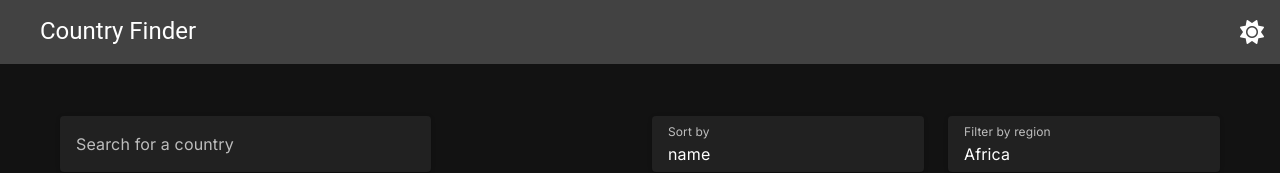
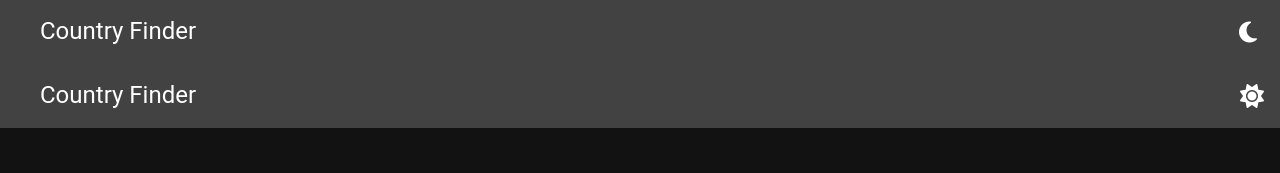
Before and after one commit to deepakkumardewani/country-finder, a Vue app: page / in a window 1280 px wide. Shown: the top 173 px of the page. Built offline with nearby package versions, Linux system fonts and the light colour scheme.

Commit message:
ADD: layout, header, countrycard and themebutton component

```diff
--- a/src/App.vue
+++ b/src/App.vue
@@ -1,10 +1,12 @@
 <script setup>
-import Home from "./components/Home.vue";
+import Layout from "./components/Layout.vue";
+import TheHeader from "./components/TheHeader.vue";
 </script>
 
 <template>
   <v-app dark>
-    <Home />
+    <TheHeader />
+    <Layout />
   </v-app>
 </template>
 
--- /dev/null
+++ b/src/components/CountryCard.vue
@@ -0,0 +1,40 @@
+<script setup>
+defineProps(["countries", "showDetails"]);
+</script>
+<template>
+  <v-card
+    v-for="(country, index) in countries"
+    :key="index"
+    class="my-3 bg-elementBg md:tw-w-[300px] tw-w-[400px]"
+    height="350"
+    :ripple="false"
+    @click="showDetails(country)"
+  >
+    <v-img
+      height="200"
+      :src="country.flag"
+      cover
+      class="text-white tw-border-b tw-border-gray-200"
+    ></v-img>
+    <v-card-text class="bg-elementBg">
+      <div class="mb-3 text-h6">
+        <b>{{ country.name }}</b>
+      </div>
+      <div>
+        <b>Population:</b>
+        {{
+          country.population.toLocaleString(undefined, {
+            minimumFractionDigits: 2,
+          })
+        }}
+      </div>
+      <div><b>Region:</b> {{ country.region }}</div>
+      <div>
+        <b>Capital:</b>
+        {{ country.capital ? country.capital : "Unknown" }}
+      </div>
+    </v-card-text>
+  </v-card>
+</template>
+
+<style lang="scss" scoped></style>
--- /dev/null
+++ b/src/components/Layout.vue
@@ -0,0 +1,11 @@
+<script setup>
+import Home from "./Home.vue";
+</script>
+
+<template>
+  <div>
+    <Home />
+  </div>
+</template>
+
+<style lang="scss" scoped></style>
--- /dev/null
+++ b/src/components/TheHeader.vue
@@ -0,0 +1,14 @@
+<script setup>
+import ThemeButton from "./ThemeButton.vue";
+</script>
+<template>
+  <div>
+    <v-toolbar dark elevation="6" class="bg-elementBg">
+      <v-toolbar-title class="ml-10 text-h5">Country Finder</v-toolbar-title>
+      <v-spacer></v-spacer>
+      <ThemeButton class="mx-2" />
+    </v-toolbar>
+  </div>
+</template>
+
+<style lang="scss" scoped></style>
--- /dev/null
+++ b/src/components/ThemeButton.vue
@@ -0,0 +1,20 @@
+<template>
+  <div>
+    <v-btn icon @click="toggleTheme">
+      <v-icon>{{
+        theme.global.name.value === "dark"
+          ? "fa-solid fa-moon"
+          : "fa-solid fa-sun"
+      }}</v-icon>
+    </v-btn>
+  </div>
+</template>
+
+<script setup>
+import { useTheme } from "vuetify";
+
+const theme = useTheme();
+function toggleTheme() {
+  theme.global.name.value = theme.global.current.value.dark ? "light" : "dark";
+}
+</script>
```
